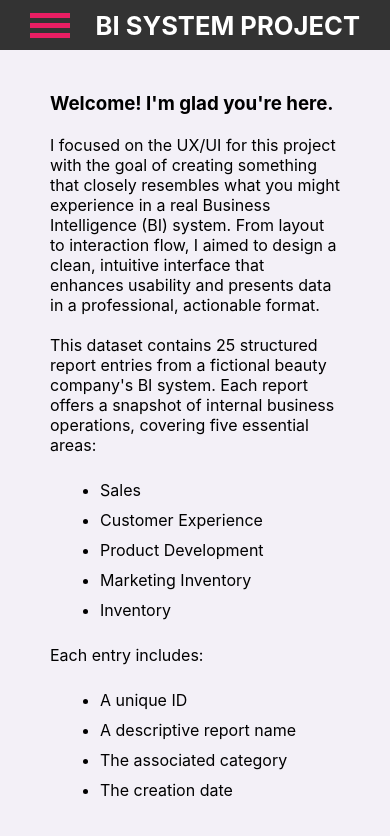
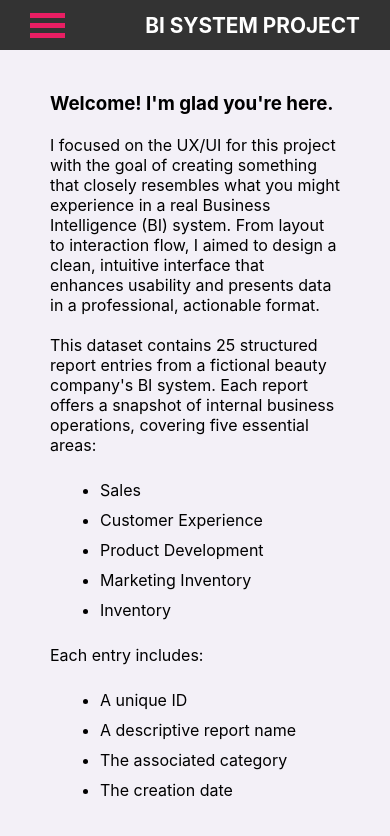
Before and after one commit to Tendaik96/TKChorleyGroup, a React (Create React App) app: page / in a window 390 px wide. Shown: the top 836 px of the page. Built offline with nearby package versions, Linux system fonts and the light colour scheme.

Commit message:
responsive design for header complete

```diff
--- a/src/Components/Header/Header.module.css
+++ b/src/Components/Header/Header.module.css
@@ -33,3 +33,15 @@ height: 50px;
 
     font-size: 1.6em;
 }
+
+@media only screen and (max-width: 650px){
+    .title{
+        font-size: 1.3em;
+    }
+
+    .hamburger div{
+        height: 5px;
+        width: 35px;
+    }
+
+}
```
